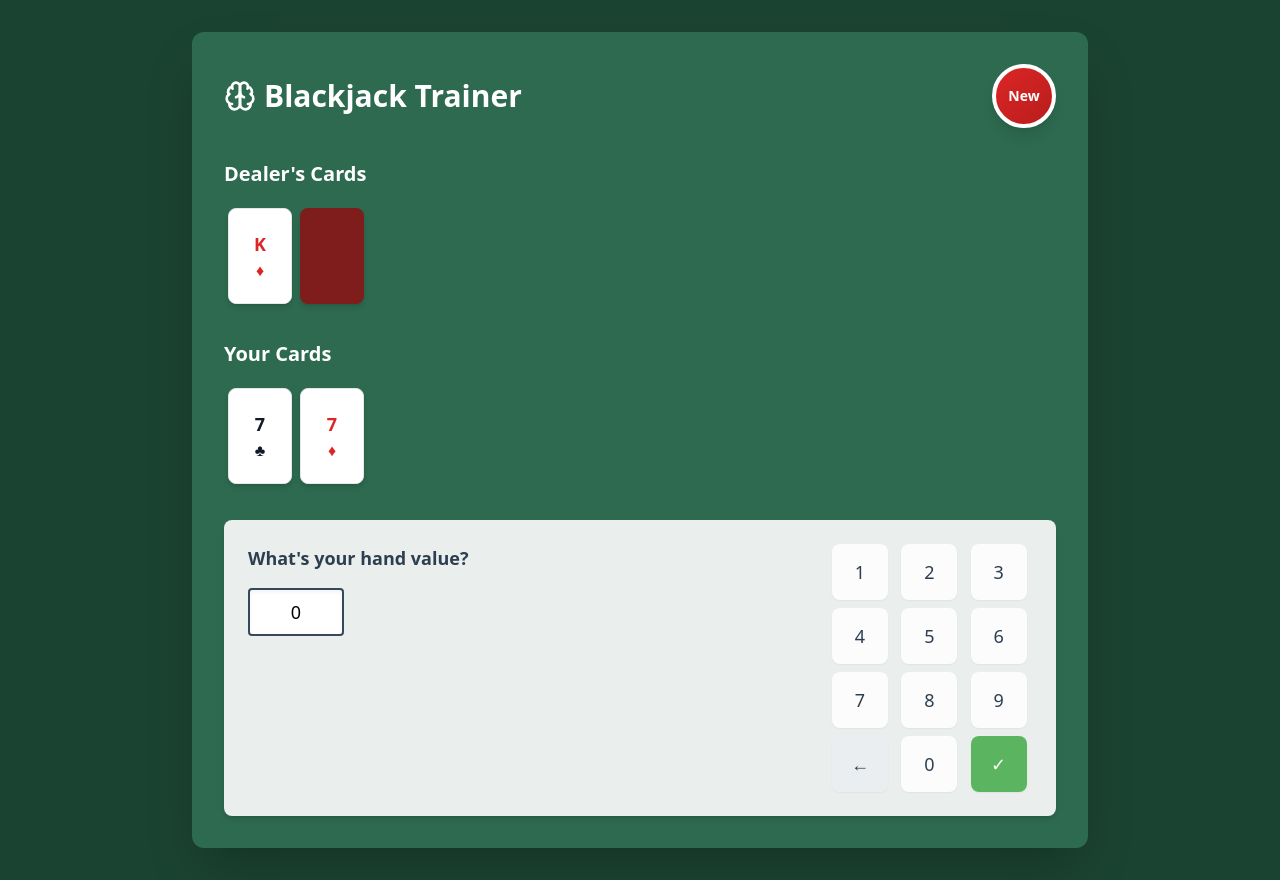
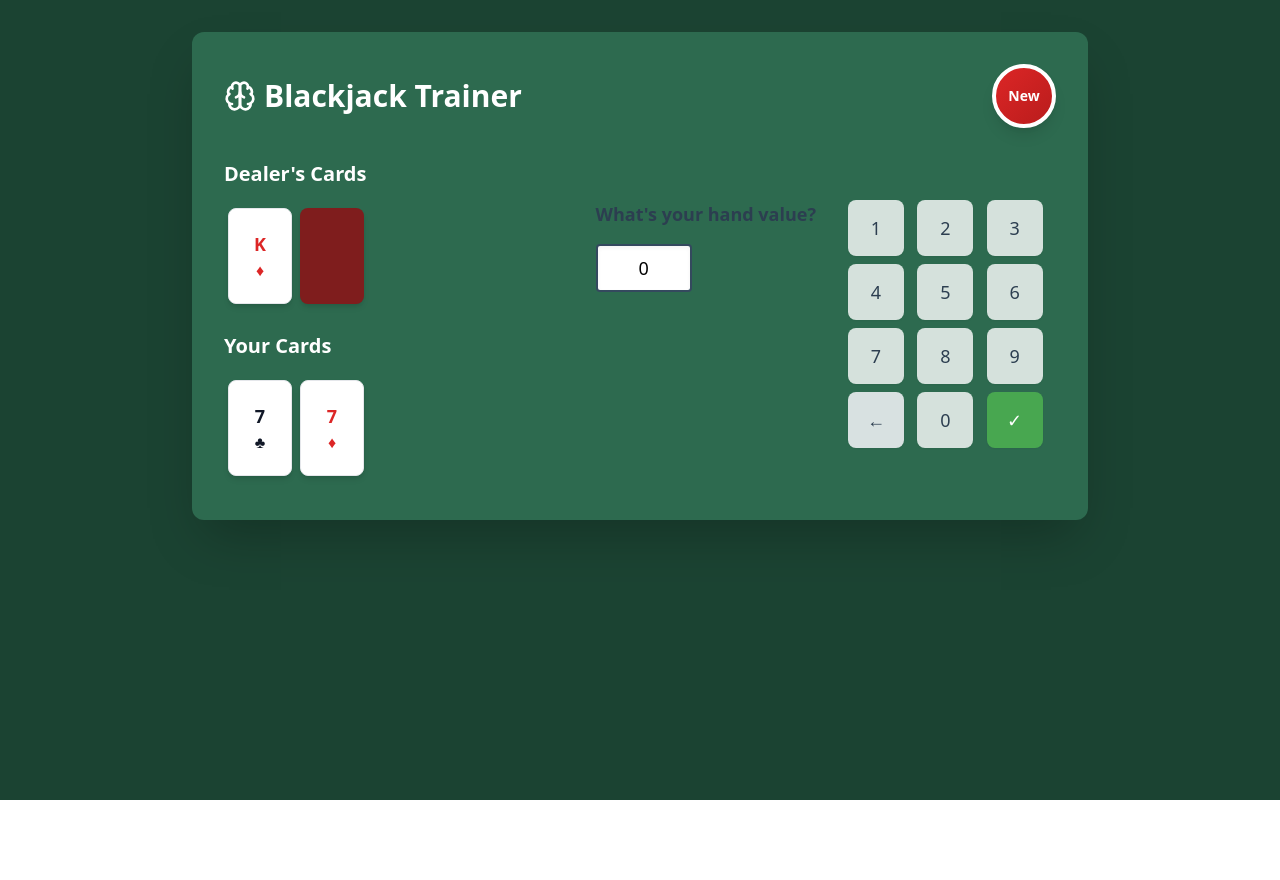
Before and after one commit to mlaken5/learn21, a React (Vite) app: page / in a window 1280 px wide. Both pictures are taken after a click on the button "Start". After the commit the page ends 800 px from the top, so only its background shows below. Built offline with nearby package versions, Linux system fonts and the light colour scheme.

Commit message:
Format Num Pad 2

```diff
--- a/src/App.tsx
+++ b/src/App.tsx
@@ -206,7 +206,7 @@ export default function App() {
       <div className="max-w-4xl mx-auto bg-[#2d6a4f] rounded-xl p-4 sm:p-8 shadow-2xl">
         <GameHeader onNewHand={startNewGame} gameState={gameState} />
 
-        <div className="space-y-8">
+        <div className="relative">
           <GameTable
             playerCards={playerCards}
             dealerCards={dealerCards}
@@ -217,6 +217,7 @@ export default function App() {
           />
 
           {gameState !== 'initial' && (
+            <div className="absolute right-0 top-1/2 transform -translate-y-1/2">
               <GameControls
                 userGuess={userGuess}
                 onGuessChange={setUserGuess}
@@ -228,6 +229,7 @@ export default function App() {
                 gameState={gameState}
                 canSplit={canSplit}
               />
+            </div>
           )}
         </div>
       </div>
--- a/src/components/GameControls.tsx
+++ b/src/components/GameControls.tsx
@@ -38,7 +38,7 @@ export function GameControls({
   const showInputs = gameState === 'playing';
 
   return (
-    <div className="bg-[#f5f7f6] bg-opacity-95 p-4 sm:p-6 rounded-lg shadow-md">
+    <div className="bg-transparent p-2 rounded-lg">
       {feedback && (
         <p className="whitespace-pre-line mb-4 text-lg font-medium text-[#2c3e50]">{feedback}</p>
       )}
--- a/src/components/GameTable.tsx
+++ b/src/components/GameTable.tsx
@@ -21,10 +21,10 @@ export function GameTable({
   currentHandIndex = 0
 }: GameTableProps) {
   return (
-    <div className="space-y-8">
-      <div className="mb-8">
-        <h2 className="text-xl font-semibold text-white mb-4">Dealer's Cards</h2>
-        <div className="flex items-center">
+    <div className="space-y-4">
+      <div className="mb-4">
+        <h2 className="text-xl font-semibold text-white mb-2">Dealer's Cards</h2>
+        <div className="flex items-center min-h-[120px]">
           {gameState !== 'initial' ? (
             <>
               <Card card={dealerCards[0]} />
@@ -42,15 +42,15 @@ export function GameTable({
         </div>
       </div>
 
-      <div className="mb-8">
+      <div className="mb-4">
         {splitHands.length > 0 ? (
           <>
             {splitHands.map((hand, index) => (
               <div key={index} className="mb-4">
-                <h2 className="text-xl font-semibold text-white mb-4">
+                <h2 className="text-xl font-semibold text-white mb-2">
                   Hand {index + 1} {index === currentHandIndex && '(Active)'}
                 </h2>
-                <div className="flex items-center">
+                <div className="flex items-center min-h-[120px]">
                   {hand.map((card, cardIndex) => (
                     <Card key={cardIndex} card={card} />
                   ))}
@@ -60,8 +60,8 @@ export function GameTable({
           </>
         ) : (
           <>
-            <h2 className="text-xl font-semibold text-white mb-4">Your Cards</h2>
-            <div className="flex items-center">
+            <h2 className="text-xl font-semibold text-white mb-2">Your Cards</h2>
+            <div className="flex items-center min-h-[120px]">
               {playerCards.map((card, index) => (
                 <Card key={index} card={card} />
               ))}
```
Lines whose indentation alone changed are shown as unchanged.
